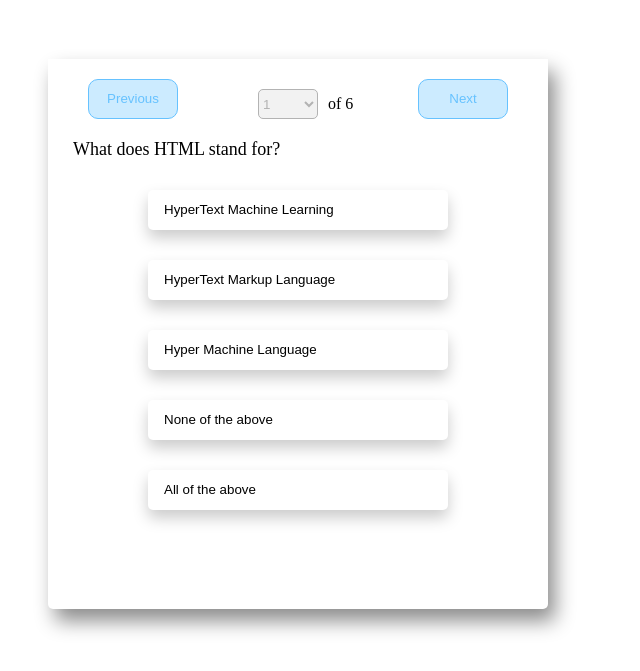
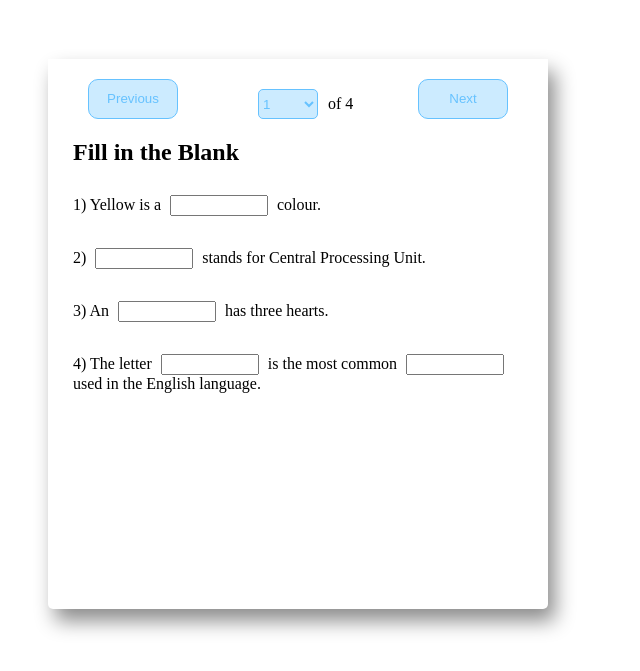
Before and after one commit to HariSrinivasan14/QuizBox, a website: page pub/example.html in a window 1280 px wide. Shown: the part 61-732 px from the top of the page, without its empty margins (0-640 px from the left). Drawn offline with Linux system fonts and the light colour scheme.

Commit message:
made changes to questions based on suggestions made from alpha release and worked on fill in blank question

```diff
--- a/pub/QuizBox.css
+++ b/pub/QuizBox.css
@@ -153,7 +153,6 @@
 	border: 1px solid #66c2ff;
 	color:#66c2ff;
 	outline: None;
-	display: inline-block;
 }
 
 .submitButton:hover{
@@ -170,7 +169,6 @@
 	border-radius: 30px;
 	width: 55px;
 	height: 55px;
-	display: inline-block;
 	border: 1px solid #00ff00;
 	background-color: #ccffcc;
 	text-align: center;
@@ -250,11 +248,11 @@
 	display: inline-block;
 	width: 60px;
 	height: 30px;
-	background-color: #f2f2f2;
+	background-color: #ccebff;
 	outline: none;
 	border-radius: 5px;
-	border: 1px solid #b3b3b3;
-	color: #b3b3b3;
+	border: 1px solid #66c2ff;
+	color: #66c2ff;
 
 }
 
@@ -433,23 +431,29 @@
 }
 .trueDiv{
 	margin-top: 20px;
-	border: 3px dashed #00ff00;
+	border: 3px dashed #66ff66;
 	float: left;
 	height: 190px;
 	width: 45%;
 	margin-left: 30px;
 	margin-right: 0px;
 	overflow: auto;
+	background-image: url(./images/true_image.jpg);
+	background-repeat: no-repeat;
+	background-position: center;
 }
 
 .falseDiv{
 	margin-top: 20px;
-	border: 3px dashed #ff5050;
+	border: 3px dashed #ff4d4d;
 	float: left;
 	height: 190px;
 	width: 45%;
 	margin-left: 0px;
 	overflow: auto;
+	background-image: url(./images/false_image.jpg);
+	background-repeat: no-repeat;
+	background-position: center;
 }
 
 .startDiv{
@@ -486,7 +490,7 @@
 	width: 20px;
 	height: 20px;
 	margin-top: 10px;
-	margin-left: 12px;
+	margin-left: 17px;
 	display: inline-block;
 	border-radius: 8px;
 	text-align: center;
@@ -587,3 +591,44 @@
 	margin-bottom: 5px;
 }
 /*  SEQUENCE QUESTION STYLES END */
+
+
+/*  FILL IN THE BLANKS QUESTION STYLES START */
+
+.questionFillInBlank-style{
+	background-color: white;
+	height: 460px;
+	width: 90%;
+	margin-left: auto;
+	margin-right: auto;
+	margin-bottom: auto;
+	margin-top: 30px;
+	overflow: auto;
+}
+
+.titleFill-style{
+	font-size: 150%;
+	margin-bottom: 13px;
+	margin-top: 0px;
+	font-weight: bold;
+}
+
+.questionText-style{
+	display: inline-block;
+}
+
+.questionDivFillInBlank-style{
+	margin-top: 30px;
+}
+
+.inputBox-style{
+	display: inline-block;
+	width:  90px;
+	margin-left: 5px;
+	margin-right: 5px;
+}
+
+
+
+
+/*  FILL IN THE BLANKS QUESTION STYLES END */
--- a/pub/js/QuizBox.js
+++ b/pub/js/QuizBox.js
@@ -375,7 +375,7 @@
 			tempQuestion.innerHTML = (counter + 1) +") "+ question[counter];
 			tempQuestion.className = "questionTrueOrFalseText-style";
 			tempP.className = "questionP";
-			tempP.innerHTML = "S" + (counter + 1) + "";
+			tempP.innerHTML = (counter + 1);
 			tempP.setAttribute('draggable', true);
 
 			tempP.addEventListener("dragstart", this.dragStart);
@@ -468,6 +468,49 @@
 
 		this.updateAttributes(mainDivSequence ,"questionSequence-style", answer);
 	},
+
+	createFillInTheBlank: function(questions, answers) {
+		const mainDivFill = document.createElement('div');
+		const titleDiv = document.createElement('div');
+		const questionMainDiv = document.createElement('div');
+
+
+		mainDivFill.className = "questionFillInBlanks-style";
+		// questionDiv.className = "sequenceQuestionDiv-style";
+
+		const title = document.createElement('p');
+		titleDiv.appendChild(title);
+		title.innerHTML = "Fill in the Blank";
+		title.className = "titleFill-style";
+
+		for(let counter = 0; counter < questions.length; counter++){
+			let questionDivided = questions[counter].split("___");
+			let dividedText = document.createElement("p");
+			dividedText.className = "questionText-style";
+			for(let counter2 = 0; counter2 < questionDivided.length; counter2++){
+				if(counter2 === 0){
+					dividedText.innerHTML = (counter + 1) + ") ";
+					dividedText.className = "questionText-style";
+					dividedText.innerHTML = dividedText.innerHTML + questionDivided[counter2];
+				}else{
+					let inputBox = document.createElement("input");
+					inputBox.className = "inputBox-style";
+					dividedText.className = "questionText-style"
+					dividedText.append(inputBox);
+					dividedText.innerHTML += questionDivided[counter2]
+				}
+				questionMainDiv.append(dividedText);
+
+			}
+		}
+
+
+		mainDivFill.append(titleDiv);
+		mainDivFill.append(questionMainDiv);
+
+		this.updateAttributes(mainDivFill ,"questionFillInBlank-style", answers);
+	},
+
 
 	gradeAnswers: function() {
 		const questionToBeGraded = this.QuizBoxDiv.children;
@@ -571,13 +614,13 @@
 		let score = 0;
 		let statementNum = 0;
 		for(let counter = 0; counter < trueChoices.children.length; counter++){
-			statementNum = trueChoices.children[counter].innerHTML[1];
+			statementNum = trueChoices.children[counter].innerHTML;
 			if(answer[parseInt(statementNum) - 1]){
 				score += 1;
 			}
 		}
 		for(let counter = 0; counter < falseChoices.children.length; counter++){
-			statementNum = falseChoices.children[counter].innerHTML[1];
+			statementNum = falseChoices.children[counter].innerHTML;
 			if(answer[parseInt(statementNum) - 1] === false){
 				score += 1;
 			}
--- a/pub/js/examples.js
+++ b/pub/js/examples.js
@@ -9,15 +9,19 @@
 
 const newQuiz = new QuizBox(tempDiv);
 
-newQuiz.createMultipleChoiceOne("What does HTML stand for?", ["HyperText Machine Learning", "HyperText Markup Language", "Hyper Machine Language", "None of the above", "All of the above"], "HyperText Markup Language");
+// newQuiz.createMultipleChoiceOne("What does HTML stand for?", ["HyperText Machine Learning", "HyperText Markup Language", "Hyper Machine Language", "None of the above", "All of the above"], "HyperText Markup Language");
 
-newQuiz.createMultipleChoiceOne("What does CSS stand for?", ["Computer Style Sheets", "Colour Style Sheets", "Cascading Style Sheets", "None of the above"], "Cascading Style Sheets");
+// newQuiz.createMultipleChoiceOne("What does CSS stand for?", ["Computer Style Sheets", "Colour Style Sheets", "Cascading Style Sheets", "None of the above"], "Cascading Style Sheets");
 
+
+newQuiz.createFillInTheBlank(["Yellow is a ___ colour.", "___ stands for Central Processing Unit.", "An ___ has three hearts.", "The letter ___ is the most common ___ used in the English language."], ["Yellow", "CPU", "octopus", "A", "letter"]);
 
 newQuiz.createMultipleChoiceMany("Which of the following cities are located in Ontario? Select all that apply.", ["Toronto", "Brampton", "Hamilton", "Mississauga", "New York"], ["Toronto", "Brampton", "Hamilton", "Mississauga"]);
 
 
-newQuiz.createTrueOrFalseQuestion(["Yellow is a primary colour.", "CPU stands for Central Processing Unit.", "An Octopus has three hearts.", "The letter A is the most common letter used in the English language."], [true, true, true, false]);
+ newQuiz.createTrueOrFalseQuestion(["Yellow is a primary colour.", "CPU stands for Central Processing Unit.", "An Octopus has three hearts.", "The letter A is the most common letter used in the English language."], [true, true, true, false]);
 
 
-newQuiz.createSequenceQuestion(["Invention of the Turing Machine.", "American Civil War.", "Extinction of Dinosaurs.", "First time landing on the Moon", "COVID-19."], ["COVID-19.", "First time landing on the Moon", "Invention of the Turing Machine.", "American Civil War.", "Extinction of Dinosaurs."]);
+
+
+// newQuiz.createSequenceQuestion(["Invention of the Turing Machine.", "American Civil War.", "Extinction of Dinosaurs.", "First time landing on the Moon", "COVID-19."], ["COVID-19.", "First time landing on the Moon", "Invention of the Turing Machine.", "American Civil War.", "Extinction of Dinosaurs."]);
```
Also changed, not shown: pub/images/false_image.jpg (added), pub/images/true.jpg (added), pub/images/true_image.jpg (added).
